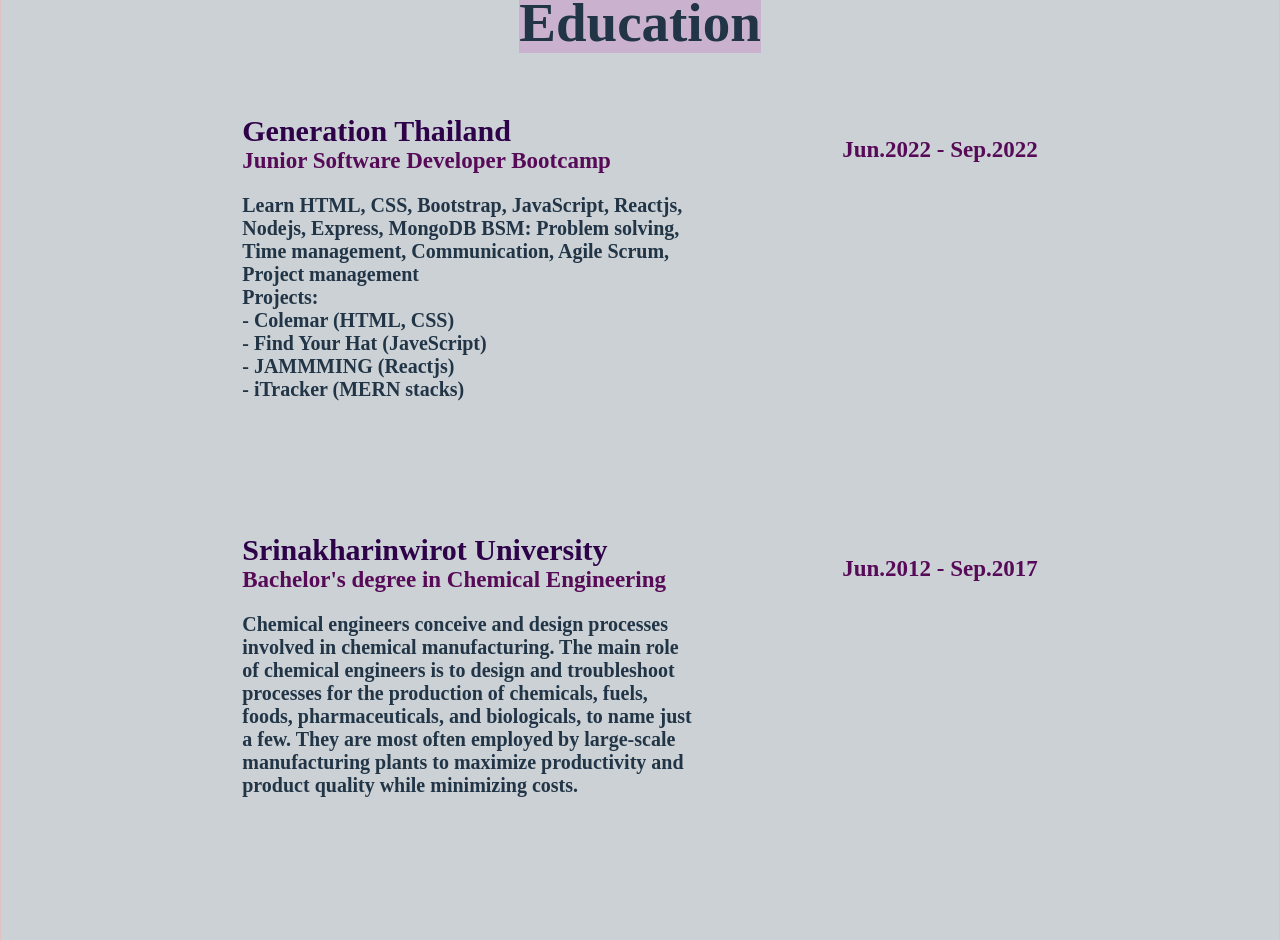
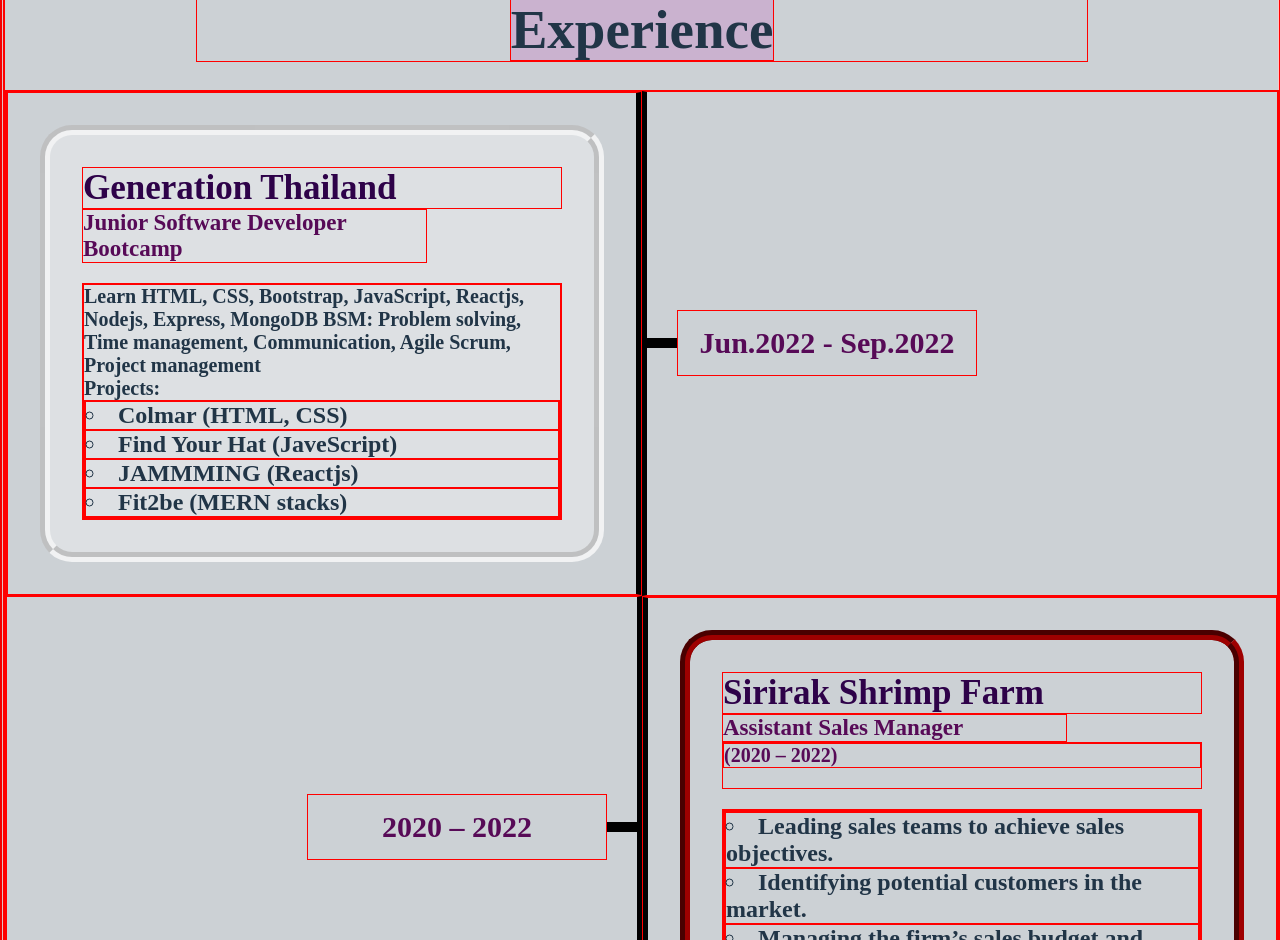
Before and after one commit to Thanamin/myPortfolio, a React (Vite) app: page / in a window 1280 px wide. Shown: the part 1860-2800 px from the top of the page. Built offline with nearby package versions, Linux system fonts and the light colour scheme; a web font is replaced by a local one.

Commit message:
change css for education and experience component

```diff
--- a/src/Components/AboutMe/AboutMe.css
+++ b/src/Components/AboutMe/AboutMe.css
@@ -41,6 +41,8 @@
     font-size: 25px;
 }
 
+
+
 /* .AboutMe-text-blank {
     width: 50%;
 } */
--- a/src/Components/App/App.jsx
+++ b/src/Components/App/App.jsx
@@ -21,7 +21,7 @@
       <Hello />
       <AboutMe />
       <Education />
-      <Experience />
+      {/* <Experience /> */}
       <Skill />
       <Project />
       <Contact />
--- a/src/Components/Contact/Contact.css
+++ b/src/Components/Contact/Contact.css
@@ -2,6 +2,7 @@
   display: flex;
   justify-content: center;
   align-items: center;
+  background-color: rgba(0, 0, 0, 0.075);
 }
 
 .Contact-banner {
--- a/src/Components/Education/Education.css
+++ b/src/Components/Education/Education.css
@@ -3,13 +3,13 @@
     .Education-part1-right-mobile {
         display: none;
     }
-    .Education-part2-right-mobile {
+    .Education-part4-right-mobile {
         display: none;
     }
  }
 
 
-#Education {
+#Experience {
     display: flex;
     /* height: 900px; */
     flex-direction: column;
@@ -18,11 +18,25 @@
     margin: 80px 0px;
 }
 
+.line {
+    width: 30px;
+    height: 10px;
+    background-color: rgb(0, 0, 0);
+    border: solid 2px rgb(0, 0, 0);
+    /* border-radius: 100%; */
+    /* margin-right: 1em; */
+}
+
+.Education-content {
+    display: grid;
+    grid-template-columns: repeat(2, 1fr);
+}
+
 .Education-a-1 {
-    font-size: 30px;
+    font-size: 35px;
     color: #2E0249;
     font-weight: bold;
-    width: 15em;
+    /* width: 15em; */
 
 }
 
@@ -30,7 +44,17 @@
     font-size: 23px;
     color: #570A57;
     font-weight: bold;
-    width: max-content;
+    width: 15em;
+
+}
+
+.Education-a-3 {
+    font-size: 30px;
+    color: #570A57;
+    font-weight: bold;
+    width: 10em;
+    padding: 0.5em;
+    text-align: center;
 
 }
 
@@ -68,21 +92,31 @@
 .Education-part1 {
     display: flex;
     justify-content: center;
-    width: 70%;
+    /* width: 70%; */
     align-items: flex-start;
+    /* margin-top: 2em; */
 }
 
-
+.Education-part1-left-box {
+    border-right: 5px solid black;
+}
 
 
 .Education-part1-left {
     display: flex;
     flex-direction: column;
-    width: 55%;
+    width: auto;
     height: auto;
-    margin-bottom: 100px;
-    margin-top: 2em;
-    margin-left: 100px;
+    padding: 2em;
+    /* margin-bottom: 100px; */
+    /* margin-top: 0em; */
+    /* margin-left: 100px; */
+    margin: 2em;
+    /* margin-right: 2em; */
+    border: 10px rgb(255 255 255 / 59%);
+    background-color: #ffffff56;
+    border-style: groove;
+    border-radius: 2rem;
 
 }
 
@@ -90,40 +124,135 @@
     width: auto;
     height: auto;
     display: flex;
-    margin-right: 100px;
-    margin-left: 150px;
-    margin-top: 55px;
+    /* margin-right: 100px; */
+    /* margin-left: 2em; */
+    /* margin-top: 3em; */
+    align-items: center;
+    border-left: 5px solid black;
 
 }
 
-
 .Education-part2 {
     display: flex;
+}
+
+.Education-part2-left {
+    width: auto;
+    height: auto;
+    display: flex;
+    /* margin-right: 100px; */
+    /* margin-left: 2em; */
+    /* margin-top: 3em; */
+    align-items: center;
+    justify-content: end;
+    border-right: 5px solid black;
+}
+
+.Education-part2-right-box {
+    border-left: 5px solid black;
+}
+
+.Education-part2-right {
+    display: flex;
+    flex-direction: column;
+    width: auto;
+    height: auto;
+    padding: 2em;
+    /* margin-bottom: 100px; */
+    /* margin-top: 0em;
+    margin-left: 2em; */
+    margin: 2em;
+    /* margin-right: 100px; */
+    border: 10px rgb(158, 0, 0);;
+    /* background-color: #ffffff56; */
+    border-style: groove;
+    border-radius: 2rem;
+}
+
+.Education-part3 {
+    display: flex;
+}
+
+.Education-part3-left {
+    display: flex;
+    flex-direction: column;
+    width: auto;
+    height: auto;
+    padding: 2em;
+    /* margin-bottom: 100px; */
+    margin-top: 0em;
+    /* margin-left: 100px;
+    margin-right: 2em; */
+    margin: 2em;
+    border: 10px rgb(255 255 255 / 59%);
+    background-color: #ffffff56;
+    border-style: groove;
+    border-radius: 2rem;
+
+}
+
+.Education-part3-left-box {
+    border-right: 5px solid black;
+}
+
+.Education-part3-right {
+    width: auto;
+    height: auto;
+    display: flex;
+    /* margin-right: 100px; */
+    /* margin-left: 2em; */
+    /* margin-top: 3em; */
+    align-items: center;
+    border-left: 5px solid black;
+
+}
+
+.Education-part4-right-box {
+    border-left: 5px solid black;
+}
+
+
+.Education-part4 {
+    display: flex;
     justify-content: center;
-    width: 70%;
+    /* width: 70%; */
     align-items: flex-start;
 
 
 }
 
-.Education-part2-left {
+/* .Education-part4-right-box {
+    border-right: 10px solid black;
+
+} */
+
+.Education-part4-right {
     display: flex;
     flex-direction: column;
-    width: 55%;
+    width: auto;
     height: auto;
-    margin-bottom: 100px;
-    margin-top: 2em;
-    margin-left: 100px;
+    padding: 2em;
+    margin-bottom: 0px;
+    /* margin-left: 2em;
+    margin-right: 100px; */
+    margin: 2em;
+    border: 10px rgb(158, 0, 0);
+    border-style: groove;
+    border-radius: 2rem;
+    justify-content: end;
 
 }
 
-.Education-part2-right {
+.Education-part4-left {
     width: auto;
     height: auto;
     display: flex;
-    margin-right: 100px;
-    margin-left: 150px;
-    margin-top: 55px;
+    /* margin-right: 100px; */
+    /* margin-left: 2em; */
+    /* margin-top: 3em; */
+    align-items: center;
+    justify-content: flex-end;
+    border-right: 5px solid black;
 
 }
 
@@ -131,3 +260,12 @@
 .Education-detail {
     margin-top: 20px;
 }
+
+.Education-detail li {
+    list-style: inside circle;
+}
+
+.Education-detail li:hover {
+    color: #ff0000c2;
+
+}
--- a/src/Components/Education/Education.jsx
+++ b/src/Components/Education/Education.jsx
@@ -3,62 +3,159 @@
 
 export const Education = () => {
   return (
-    <div id="Education">
+    <div id="Experience">
       <div className="Education-head">
-        <a>Education</a>
+        <a>Experience</a>
       </div>
-
+      <div className="Education-content">
         {/* Part 1 */}
         <div className="Education-part1">
+          <div className="Education-part1-left-box">
             <div className="Education-part1-left">
               <a className="Education-a-1">Generation Thailand</a>
-          <a className="Education-a-2">Junior Software Developer Bootcamp</a>
+              <a className="Education-a-2">
+                Junior Software Developer Bootcamp
+              </a>
               <div className="Education-part1-right-mobile">
                 <h4>(Jun.2022 - Sep.2022)</h4>
               </div>
               <div className="Education-detail">
                 <h3>
-              Learn HTML, CSS, Bootstrap, JavaScript, Reactjs, Nodejs, Express,
+                  Learn HTML, CSS, Bootstrap, JavaScript, Reactjs, Nodejs,
+                  Express, MongoDB BSM: Problem solving, Time management,
+                  Communication, Agile Scrum, Project management <br />
+                  Projects:
+                  <br />
+                  <ul>
+                    <li>Colmar (HTML, CSS)</li>
+                    <li>Find Your Hat (JaveScript)</li>
+                    <li>JAMMMING (Reactjs)</li>
+                    <li>Fit2be (MERN stacks)</li>
+                  </ul>
+                </h3>
+              </div>
+            </div>
+          </div>
+        </div>
+
+        <div className="Education-part1-right">
+          <div className="line"></div>
+          <a className="Education-a-3">Jun.2022 - Sep.2022</a>
+        </div>
+
+        {/* Part 2 */}
+        <div className="Education-part2-left">
+          <a className="Education-a-3">2020 – 2022</a>
+          <div className="line"></div>
+        </div>
+
+        <div className="Education-part2">
+          <div className="Education-part2-right-box">
+            <div className="Education-part2-right">
+              <a className="Education-a-1">Sirirak Shrimp Farm</a>
+              <a className="Education-a-2">Assistant Sales Manager</a>
+              <div className="Education-part1-left-mobile">
+                <h4>(2020 – 2022)</h4>
+              </div>
+              <div className="Education-detail">
+                <h3>
+                  {/* Learn HTML, CSS, Bootstrap, JavaScript, Reactjs, Nodejs, Express,
               MongoDB BSM: Problem solving, Time management, Communication,
               Agile Scrum, Project management <br />
               Projects:
-              <br />
-              - Colemar (HTML, CSS)
-              <br />
-              - Find Your Hat (JaveScript)
-              <br />
-              - JAMMMING (Reactjs)
-              <br />- iTracker (MERN stacks)
+              <br /> */}
+                  <ul>
+                    <li>Leading sales teams to achieve sales objectives.</li>
+                    <li>Identifying potential customers in the market.</li>
+                    <li>
+                      Managing the firm’s sales budget and costs Estimating
+                      costs involved.
+                    </li>
+                  </ul>
                 </h3>
               </div>
             </div>
-        <div className="Education-part1-right">
-          <a className="Education-a-2">Jun.2022 - Sep.2022</a>
           </div>
         </div>
 
-      {/* Part 2 */}
-      <div className="Education-part2">
-        <div className="Education-part2-left">
+        {/* Part 3 */}
+        <div className="Education-part3">
+          <div className="Education-part3-left-box">
+            <div className="Education-part3-left">
+              <a className="Education-a-1">Pneumax Co.,Ltd.</a>
+              <a className="Education-a-2">Sales Engineer</a>
+              <div className="Education-part3-right-mobile">
+                <h4>(2017 – 2020)</h4>
+              </div>
+              <div className="Education-detail">
+                <h3>
+                  {/* Learn HTML, CSS, Bootstrap, JavaScript, Reactjs, Nodejs, Express,
+              MongoDB BSM: Problem solving, Time management, Communication,
+              Agile Scrum, Project management <br />
+              Projects:
+              <br /> */}
+                  <ul>
+                    <li>
+                      Managed the sales operation of the firm to accomplish
+                      business strategy goals.
+                    </li>
+                    <li>
+                      Sustained sound relationship with existing clientele –
+                      Quantified client requirements through close contact.
+                    </li>
+                    <li>
+                      Tracked sales (using computer or spreadsheets) to provide
+                      accurate reports.
+                    </li>
+                    <li>
+                      Participated in conferences, group meetings, trade shows
+                      and exhibitions to deliver presentations on customer
+                      sites.
+                    </li>
+                    <li>
+                      Monitored competitor activities closely to identify any
+                      business threats.
+                    </li>
+                  </ul>
+                </h3>
+              </div>
+            </div>
+          </div>
+        </div>
+        <div className="Education-part3-right">
+          <div className="line"></div>
+          <a className="Education-a-3">2017 – 2020</a>
+        </div>
+
+        {/* Part 4 */}
+        <div className="Education-part4-left">
+          <a className="Education-a-3">Jun.2012 - Sep.2017</a>
+          <div className="line"></div>
+        </div>
+
+        <div className="Education-part4">
+          <div className="Education-part4-right-box">
+            <div className="Education-part4-right">
               <a className="Education-a-1">Srinakharinwirot University</a>
-          <a className="Education-a-2">Bachelor's degree in Chemical Engineering</a>
-          <div className="Education-part2-right-mobile">
+              <a className="Education-a-2">
+                Bachelor's degree in Chemical Engineering
+              </a>
+              <div className="Education-part4-left-mobile">
                 <h4>(Jun.2012 - Sep.2017)</h4>
               </div>
               <div className="Education-detail">
                 <h3>
                   Chemical engineers conceive and design processes involved in
-              chemical manufacturing. The main role of chemical engineers is to
-              design and troubleshoot processes for the production of chemicals,
-              fuels, foods, pharmaceuticals, and biologicals, to name just a
-              few. They are most often employed by large-scale manufacturing
-              plants to maximize productivity and product quality while
-              minimizing costs.
+                  chemical manufacturing. The main role of chemical engineers is
+                  to design and troubleshoot processes for the production of
+                  chemicals, fuels, foods, pharmaceuticals, and biologicals, to
+                  name just a few. They are most often employed by large-scale
+                  manufacturing plants to maximize productivity and product
+                  quality while minimizing costs.
                 </h3>
               </div>
             </div>
-        <div className="Education-part2-right">
-          <a className="Education-a-2">Jun.2012 - Sep.2017</a>
+          </div>
         </div>
       </div>
     </div>
--- a/src/Components/Experience/Experience.css
+++ b/src/Components/Experience/Experience.css
@@ -1,4 +1,4 @@
-#Experience {
+#Experience2 {
     display: flex;
     height: 900px;
     flex-direction: column;
@@ -12,10 +12,12 @@
 #Experience h1 {
     font-size: 30px;
     margin-bottom: 3px;
+    color: #2E0249;
 }
 
 #Experience h2 {
     font-size: 23px;
+    color: #570A57;
 }
 
 
@@ -26,10 +28,12 @@
 #Experience h4 {
     font-size: 20px;
     margin-bottom: 20px;
+    color: #570A57;
 }
 
 #Experience li {
     font-size: larger;
+    list-style: inside circle;
 }
 
 
@@ -48,13 +52,14 @@
 .Experience-part1 {
     display: flex;
     flex-direction: column;
-    width: 60%;
+    width: 50em;
     margin-bottom: 6em;
 
 }
 
+
 .Experience-part2 {
     display: flex;
     flex-direction: column;
-    width: 60%;
+    width: 50em;
 }
--- a/src/Components/Experience/Experience.jsx
+++ b/src/Components/Experience/Experience.jsx
@@ -3,7 +3,7 @@
 
 export const Experience = () => {
   return (
-    <div id="Experience">
+    <div id="Experience2">
 
       {/* Head */}
       <div className="Experience-head">
@@ -14,7 +14,7 @@
       <div className="Experience-part1">
         <h1>Assistant Sales Manager</h1>
         <h2>Sirirak Shrimp Farm</h2>
-        <h4>2020 – 2022</h4>
+        <h4>(2020 – 2022)</h4>
         <ul>
           <li>Leading sales teams to achieve sales objectives.</li>
           <li>Identifying potential
@@ -27,8 +27,8 @@
       {/* Part2 */}
       <div className="Experience-part2">
         <h1>Sales Engineer</h1>
-        <h2>Pneumax Co.,Ltd.</h2>
-        <h4>2017 – 2020</h4>
+        <h2>Pneumax Co.,Ltd. (2017 – 2020)</h2>
+        <h4>(2017 – 2020)</h4>
         <ul>
           <li>Managed the sales operation of the firm to accomplish business
           strategy goals.</li>
--- a/src/Components/Hello/Hello.css
+++ b/src/Components/Hello/Hello.css
@@ -19,22 +19,27 @@
 
 .Hello-text {
   width: 60%;
+
 }
 
 .Hello-text a {
   display: flex;
+
 
 }
 
 .Hello-text a span{
     font-weight: bold;
     font-size: larger;
+    background-color: #7e767038;
+
   }
 
 .Hello-text-1 {
   font-size: 45px;
   margin-bottom: 0.5em;
   justify-content: center;
+
 }
 
 .Hello-text-2 {
--- a/src/Components/Navbar/Navbar.jsx
+++ b/src/Components/Navbar/Navbar.jsx
@@ -14,7 +14,7 @@
         <div className="Navbar-blank"></div>
         <Link className="link" spy={true} smooth={true} duration={500} to="Hello"><a href="#Hello">Home</a></Link>
         <Link className="link" spy={true} smooth={true} duration={500} to="AboutMe"><a href="#AboutMe">About</a></Link>
-        <Link className="link" spy={true} smooth={true} duration={500} to="Education"><a href="#Education">Education</a></Link>
+        {/* <Link className="link" spy={true} smooth={true} duration={500} to="Education"><a href="#Education">Education</a></Link> */}
         <Link className="link" spy={true} smooth={true} duration={500} to="Experience"><a href="#Experience">Experience</a></Link>
         <Link className="link" spy={true} smooth={true} duration={500} to="Skill"><a href="#Skill">Skill</a></Link>
         <Link className="link" spy={true} smooth={true} duration={500} to="Project"><a href="#Project">Project</a></Link>
--- a/src/Components/Projects/Projects.css
+++ b/src/Components/Projects/Projects.css
@@ -7,7 +7,7 @@
     display: flex;
     justify-content: center;
     align-items: center;
-    background-color: rgba(0, 0, 0, 0.075);
+    /* background-color: rgba(0, 0, 0, 0.075); */
 
 }
 
--- a/src/Components/Skill/Skill.css
+++ b/src/Components/Skill/Skill.css
@@ -1,9 +1,11 @@
 #Skill {
-  height: 300px;
+  height: 600px;
   margin: 10em 0px;
   display: flex;
   flex-direction: column;
   text-align: center;
+  background-color: rgba(0, 0, 0, 0.075);
+
 
 }
 
@@ -31,6 +33,7 @@
   height: 100%;
   flex-direction: column;
   text-align: center;
+  justify-content: center;
 }
 
 .icon-banner-icon {
--- a/src/index.css
+++ b/src/index.css
@@ -1,5 +1,5 @@
 *{
-  /* border: 1px solid red; */
+  border: 1px solid red;
   margin: 0px 0px;
   padding: 0px 0px;
   box-sizing: border-box;
```
Lines whose indentation alone changed are shown as unchanged.
